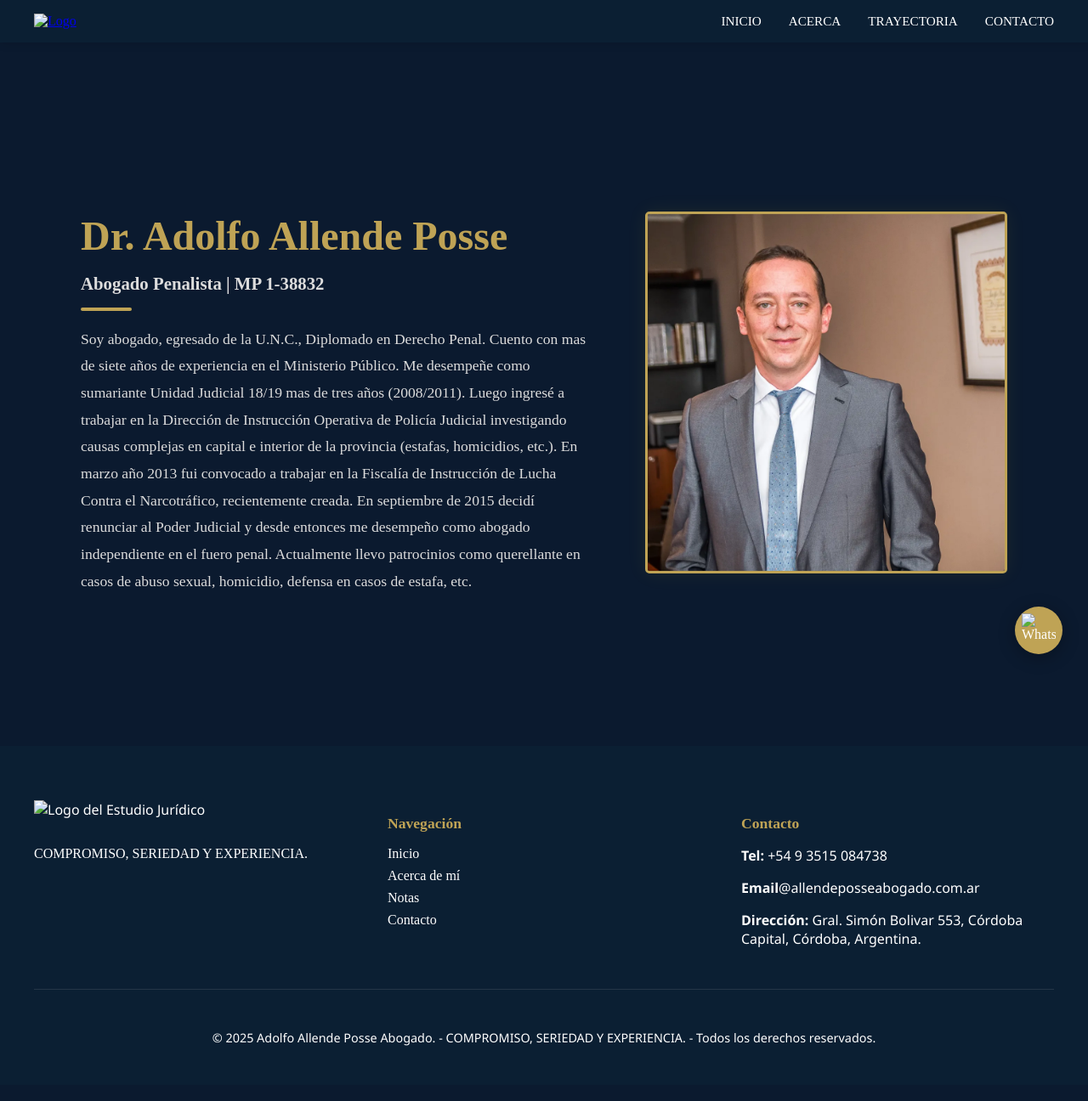
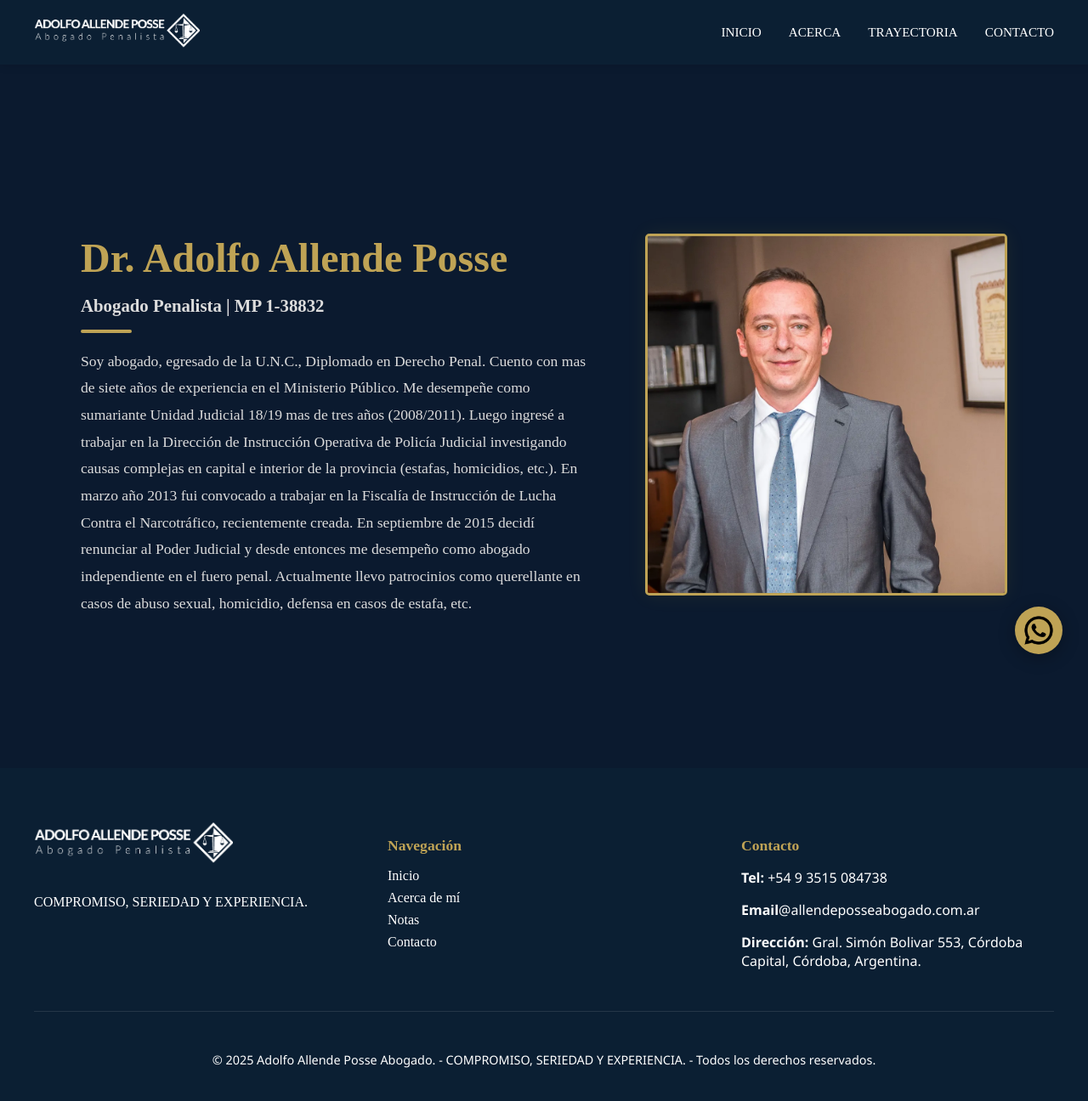
Before and after one commit to llucasvera/AllendePosse, a plain HTML site: page perfil.html in a window 1280 px wide. Shown: the whole page at 85% size. Drawn offline with nearby package versions, Linux system fonts and the light colour scheme; a web font is replaced by a local one.

Commit message:
agrego imagenes perfil

```diff
--- a/perfil.html
+++ b/perfil.html
@@ -10,7 +10,7 @@
   <link rel="preconnect" href="https://fonts.googleapis.com">
 <link rel="preconnect" href="https://fonts.gstatic.com" crossorigin>
 <link href="https://fonts.googleapis.com/css2?family=STIX+Two+Text:ital,wght@0,400..700;1,400..700&display=swap" rel="stylesheet">
-  <link rel="icon" href="scr/logos/logo_main.webp" image/x-icon">
+  <link rel="icon" href="src/logos/logo_main.webp" image/x-icon">
   <link rel="stylesheet" href="https://cdnjs.cloudflare.com/ajax/libs/font-awesome/6.5.0/css/all.min.css">
 
 
@@ -22,7 +22,7 @@
   <header class="header">
     <div class="container-header">
       <a href="index.html" class="logo">
-        <img src="scr/logos/logo-chico-claro.webp" alt="Logo">
+        <img src="src/logos/logo-chico-claro.webp" alt="Logo">
       </a>
 
       <input type="checkbox" id="menu-toggle" class="menu-toggle">
@@ -67,7 +67,7 @@ MP 1-38832</h2>
   <footer class="footer">
   <div class="footer-container">
     <div class="footer-column">
-      <img src="scr/logos/logo-chico-claro.webp" alt="Logo del Estudio Jurídico" class="footer-logo" />
+      <img src="src/logos/logo-chico-claro.webp" alt="Logo del Estudio Jurídico" class="footer-logo" />
       <p class="slogan">COMPROMISO, SERIEDAD Y EXPERIENCIA.</p>
     </div>
 
@@ -100,7 +100,7 @@ MP 1-38832</h2>
 
 <a href="https://wa.me/5493515084738?text=Hola%20Dr.%20Adolfo%20Allende%20Posse,%20me%20gustaría%20agendar%20una%20consulta."
    class="whatsapp-button" target="_blank" rel="noopener noreferrer">
-  <img src="scr/icons/whatsapp.webp" alt="WhatsApp" />
+  <img src="src/icons/whatsapp.webp" alt="WhatsApp" />
 </a>
 
 
```
